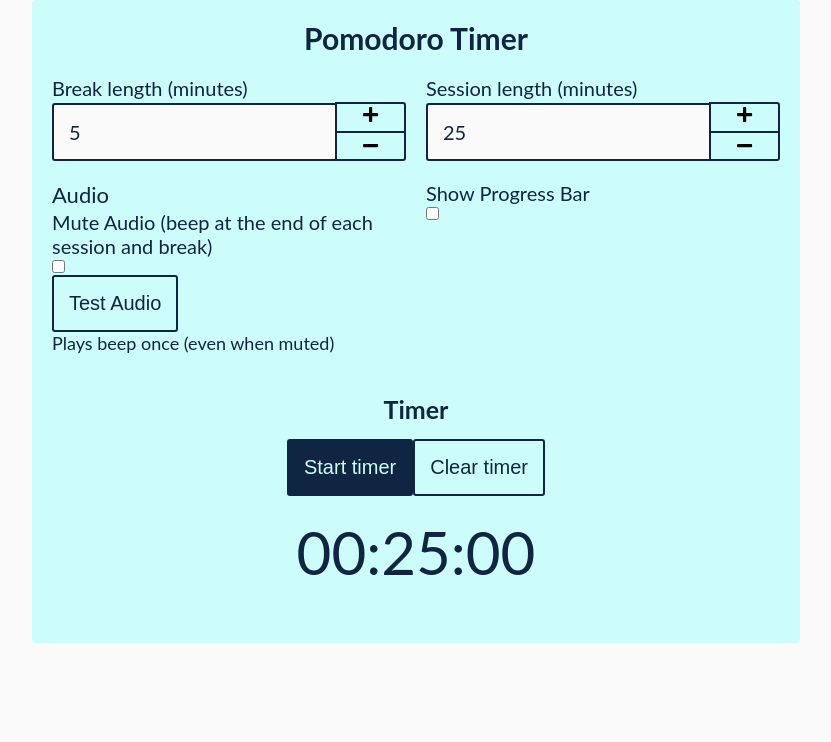
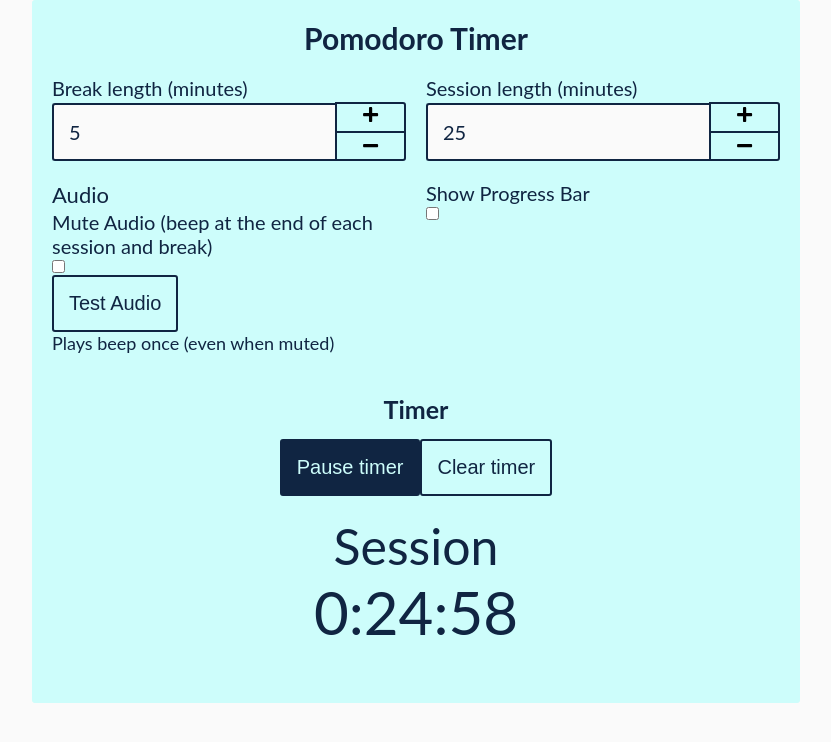
Before and after one commit to eanbinder/Pomodoro-Timer-React, a React (Create React App) app in the folder pomodoro/: page / in a window 1280 px wide. Both pictures are taken after a click on the button "Start timer". Shown: the top 742 px of the page, without its empty margins (224-1055 px from the left). Built offline with nearby package versions, Linux system fonts and the light colour scheme.

Commit message:
Timer progress: start/pause, clear, progress bar

```diff
--- a/pomodoro/src/App.js
+++ b/pomodoro/src/App.js
@@ -347,9 +347,6 @@ class PomodoroTimer extends Component {
 		this.state = {
 			breakLength: {value: 5, showError: false},
 			sessionLength: {value: 25, showError: false},
-			isBreak: false,
-			isPaused: true,
-			timeRemaining: 0,
 			isMuted: false,
 			showProgressBar: false
 
@@ -424,12 +421,18 @@ class PomodoroTimer extends Component {
 				<Settings
 					onChange={this.handleChange}
 					maxLengths={this.props.maxLengths}
-					sessionLength = {this.state.sessionLength}
-					breakLength = {this.state.breakLength}
+					sessionLength={this.state.sessionLength}
+					breakLength={this.state.breakLength}
 					setLength={this.setLength}
 					onAudioClick={this.playAudio}
 				/>
-				<Timer />
+				<Timer
+					sessionLength={this.state.sessionLength.value}
+					breakLength={this.state.breakLength.value}
+					isMuted={this.state.isMuted}
+					showProgressBar={this.state.showProgressBar}
+
+				/>
 			</main>
 		);
 
@@ -462,33 +465,398 @@ class Audio extends Component {
 	</audio>
 */
 class Timer extends Component {
+
+	constructor(props) {
+		super(props);
+		this.state = {
+			isBreak: false,
+			isPaused: true,
+			intervalID: 0,
+			isTestMode: false,
+			totalTime: 0,
+			hasStarted: false,
+			timeRemaining: {}
+		};
+
+
+		this.getEndTime = this.getEndTime.bind(this);
+		this.playPause = this.playPause.bind(this);
+		this.clear = this.clear.bind(this);
+		this.update = this.update.bind(this);
+		this.start = this.start.bind(this);
+
+		this.updateTotal = this.updateTotal.bind(this);
+		this.clear = this.clear.bind(this);
+		this.stop = this.stop.bind(this);
+		this.getTimeRemaining = this.getTimeRemaining.bind(this);
+
+		// End time: Will need to be updated right away, so make it an instance property and not state
+		this.endTime = this.getEndTime(false);
+		// Time left
+		this.state.timeRemaining = this.getTimeRemaining();
+
+	}
+	/*
+		pom.addMinutes
+
+		Adds the given number of minutes to the current date and returns that date object (representing m minutes from now)
+
+		@param: m (number): How many minutes in the future
+	*/
+	addMinutes(m){
+		//adds minutes m to get an end Date
+		 var potato = new Date();
+		 return new Date(potato.getTime() + (m * 60000));
+	}
+	/*
+		pom.timer.addSeconds
+
+		Adds the given number of seconds to the current date and returns that date object (representing s seconds from now)
+
+		@param: s (number): How many seconds in the future
+	*/
+	addSeconds(s){
+		/* adds seconds s to date: Used during
+		testing so I don't have to sit through
+		a full minute, keeping it around in case
+		I need it later*/
+		var owl = new Date();
+		return new Date(owl.getTime() +(s* 1000));
+	}
+/*
+		pom.timer.getNewTime
+
+		@param: t (number) time in mS to add to the current date
+		@return: Date object representing t milliseconds from now
+	*/
+	getNewTime(t){
+
+
+		var q = new Date();
+	 // console.log("gettime: " + q.getTime());
+		return new Date(q.getTime()+ t);
+
+	}
+	getEndTime(fromPause){
+		fromPause = (fromPause === undefined) ? false : fromPause;
+		//Determines what time the countdown will end
+		//based on fromPause and isBreak
+		var text;
+		var end;
+		if (fromPause){
+			console.log('fromPause');
+			// Use the time left when the user paused to get the new end time
+			end = this.getNewTime(this.state.timeRemaining.total);
+			this.setState({fromPause:false});
+		} else {
+			if (!this.state.isBreak){
+				text = "Session";
+
+				// Get a date object representing a session length in the future
+				end = this.addMinutes(this.props.sessionLength);
+				// Test mode: just do 8 second session
+				if (this.state.isTestMode) {
+					end = this.addSeconds(8);
+				}
+
+			} else {
+				text = "Break";
+
+				// Get a date object representing a session length in the future
+				end = this.addMinutes(this.props.breakLength);
+				// Test mode: just do 6 second break
+				if (this.state.isTestMode) {
+					end = this.addSeconds(6);
+				}
+			}
+		}
+
+
+		return end;
+	}
+	playPause(event) {
+		console.log(this.state);
+		// Button clicked (can only be one button but this is safer if there's ever a functionality change)
+			var button = event.target.closest('button'),
+				// Text for play/pause button
+				buttonText = (this.state.isPaused) ? 'Pause timer' : 'Start timer';
+
+			console.log(buttonText);
+			//Click play: Start timer
+			if (this.state.isPaused){
+				console.log('play');
+				//var newTime = this.getEndTime(true);
+				this.endTime = this.getEndTime(true);
+
+				// NEED TO REWORK THIS since setState is asyncronous and I need to know right away what the new time is we're counting down to
+				this.setState({hasStarted: true});
+
+				// Update globals for whether this is paused//time to end this session or break
+
+
+				// Update total amount of time counting to
+				this.updateTotal();
+				// Start timer
+				this.start();
+				// Show clear button
+				//jQuery('#clear').addClass('show');
+			// Click pause: pause timer
+			} else {
+
+				// If the length of the period (session or break) the timer is in has changed since this period started
+				// use the updated period length when resuming instead of resuming from pause
+				//pom.fromPause = (pom.currentLengthModified) ? false : true;
+				// Stop timer
+				this.stop();
+
+			}
+			// Change paused state
+			this.setState({
+				isPaused: !this.state.isPaused,
+
+			});
+			// Reset
+			//pom.currentLengthModified = false;
+			console.log(this.state);
+	}
+
+	stop() {
+		console.log('stop');
+		this.setState({isPaused: true});
+
+		clearInterval(this.state.intervalID);
+	}
+
+	/*
+		pom.timer.start()
+
+		Starts timer
+	*/
+	start() {
+		console.log('start');
+		// Update the timer with the default value
+		this.update();
+
+		var newInterval = setInterval(this.update,1000);
+
+		// Count down to the end of the session (or break): Save ID returned by setInterval so we can clear it later
+		this.setState({
+			intervalID: newInterval
+		});
+
+
+	}
+	/*
+		pom.timer.update()
+
+		Updates timer from globals set
+	*/
+	update(){
+		console.log('update');
+/*
+		var t = 0;
+		if (pom.timer.endTime === 0){
+			t = 0;
+		} else {
+*/
+			var t = this.getTimeRemaining(this.endTime);
+			//console.log(end);
+
+			// Total time left in mS
+			var f = t.total;
+			//f is milliseconds remaining
+			//console.log("totalTime: " + pom.timer.totalTime);
+			//b is the percentage time elapsed
+
+			//pom.timer.clock.html(hours + minutes + seconds);
+			//Set current time remaining in ms
+			this.setState({
+				timeRemaining: t
+			});
+
+
+
+			// Update Progress bar
+			//pom.timer.setProgress(percentageTimeElapsed);
+
+
+
+
+			if(t.total <= 0){
+				console.log('switch');
+
+				//Clock shows 0 and then stops
+
+				clearInterval(this.state.intervalID);
+				// If current period was modified (break length changed during break): Reset
+				//pom.currentLengthModified = false;
+
+
+				this.updateTotal();
+				this.setState({
+					isBreak: !this.state.isBreak
+
+				});
+				this.endTime = this.getEndTime();
+
+				this.update();
+			} else if (t.total <= 1000) {
+				//pom.timer.playAudio();
+			}
+// 			}
+
+
+	}
+
+	//Returns total time being counted to in ms
+	updateTotal(){
+		// Default: Use total time last set
+		var num = this.state.totalTime;
+		// This session/break should resume from pause
+		if (this.fromPause){
+			//console.log('fromPause');
+			// When this period ends, need to reset total time (going from session to break or vice versa)
+			this.setState({fromPause: false});
+
+		// Going to a new session or break or starting timer after length of current period has been modified
+		} else {
+
+			if (!this.state.isBreak){
+				num = this.props.sessionLength * 60000;
+				// Test mode: just do 8 second session
+				if (this.state.isTestMode) {
+					num = 8000;
+				}
+
+			} else {
+				num = this.props.breakLength * 60000;
+				// Test mode: just do 6 second break
+				if (this.state.isTestMode) {
+					num = 6000;
+				}
+
+			}
+		}
+
+		this.setState({totalTime: num});
+	}
+	clear(event) {
+		// Stop the timer
+			this.stop();
+			// Don't show clear button
+			this.setState({hasStarted: false});
+			// Clear visible countdown
+			//jQuery("#timelabel, #count").html('');
+			// Hide the clear button since there's nothing to clear
+			//jQuery('#clear').removeClass('show');
+
+			//pom.timer.setProgress(0);
+
+	}
+	getTimeRemaining() {
+		let end = this.endTime;
+		// New date
+		var d = new Date(),
+			// End date and current date in mS
+			endDate = end.getTime(),
+			curDate = d.getTime(),
+			// Time left in mS
+			totalTimeLeft = endDate - curDate,
+			// Get seconds, minutes, and hours left
+			seconds = Math.floor( (totalTimeLeft/1000) % 60),
+			minutes = Math.floor( (totalTimeLeft/1000/60) % 60),
+			hours = Math.floor( (totalTimeLeft/(1000*60*60)) % 24);
+
+
+
+			return {
+				'total' : totalTimeLeft,
+				'hours' : hours,
+				'minutes': minutes,
+				'seconds' : seconds,
+			};
+	}
 	render() {
+		let progressBar = (this.props.showProgressBar) ? <ProgressBar percentageTimeElapsed="20" /> : '',
+			playPauseText = (this.state.isPaused) ? 'Start timer' : 'Pause timer',
+			// Need a default end time to stop this breaking on page load
+			timeRemaining = this.getTimeRemaining(),
+			currentPeriod = (this.state.isBreak) ? 'Break' : 'Session',
+			// Whether timer was started at some point (could be paused, but should show time and clear button)
+			hasStarted = this.state.hasStarted,
+			time = '',
+			// Clear button
+			clearButton = '';
+
+			if (this.state.hasStarted) {
+				clearButton = <Button
+								isTextVisible={true}
+								text="Clear timer"
+								onClick={this.clear}
+							/>;
+				time = <Row id="timer-container">
+					<div id="timelabel">{currentPeriod}</div>
+					<Countdown
+						timeRemaining={this.state.timeRemaining}
+						totalTime={this.state.totalTime}
+						showProgressBar={this.props.showProgressBar}
+					/>
+
+				</Row>;
+
+			}
 		return (
 			<Section ID="progress" ariaLabelledBy="timer-heading">
 				<h2 id="timer-heading">Timer</h2>
 				<Row>
 					<Column>
-						<Button isTextVisible={true} ariaControls="timer-container" text="Start timer" />
-						<Button isTextVisible={true} text="Clear timer" />
+						<Button
+							isTextVisible={true}
+							ariaControls="timer-container"
+							text={playPauseText}
+							onClick={this.playPause}
+						/>
+						{clearButton}
 					</Column>
 				</Row>
-				<Row id="timer-container">
-					<Countdown timeRemaining={'00:25:00'} />
-
-				</Row>
+				{time}
 			</Section>
 
 
 		)
 	}
 }
+class ProgressBar extends Component {
+	render() {
+		let percentageTime = this.props.percentageTimeElapsed + '%';
+		return (
+			<Row id="perc">
+				<p id="progress-text" className="vh" aria-live="off">{percentageTime + ' of time passed'}</p>
+				<div id="empty" aria-hidden="true">
+					<div id="bar" style={{width: percentageTime}}></div>
+				</div>
+			</Row>
+		);
+	}
+}
 class Countdown extends Component {
 	render() {
-
+		var t = this.props.timeRemaining,
+			f = t.total,
+			percentageTimeElapsed = ((this.props.totalTime - f)/this.props.totalTime) * 100,
+			hours = ('0' + t.hours + ':').slice(-2),
+			minutes = ('0' + t.minutes + ':').slice(1),
+			seconds = ('0' + t.seconds).slice(-2),
+			progressBar = (this.props.showProgressBar) ?  <ProgressBar percentageTimeElapsed={percentageTimeElapsed} /> : '';
+			//Update countdown
+			console.log(percentageTimeElapsed);
 		return (
-			<div id="count" role="timer" aria-live="off">
-				{this.props.timeRemaining}
-			</div>
+			<Fragment>
+				<div id="count" role="timer" aria-live="off">
+					{hours + minutes + seconds}
+				</div>
+				{progressBar}
+			</Fragment>
 		)
 	}
 }
```
